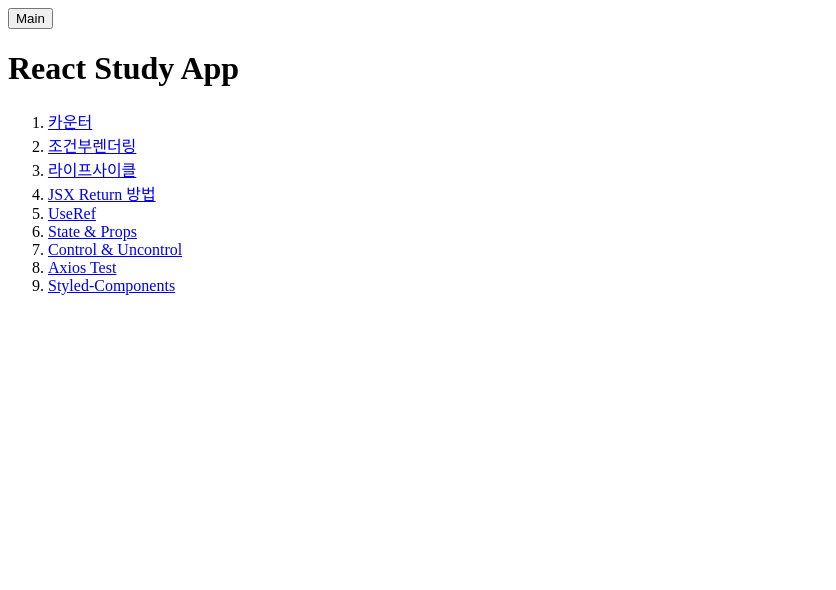
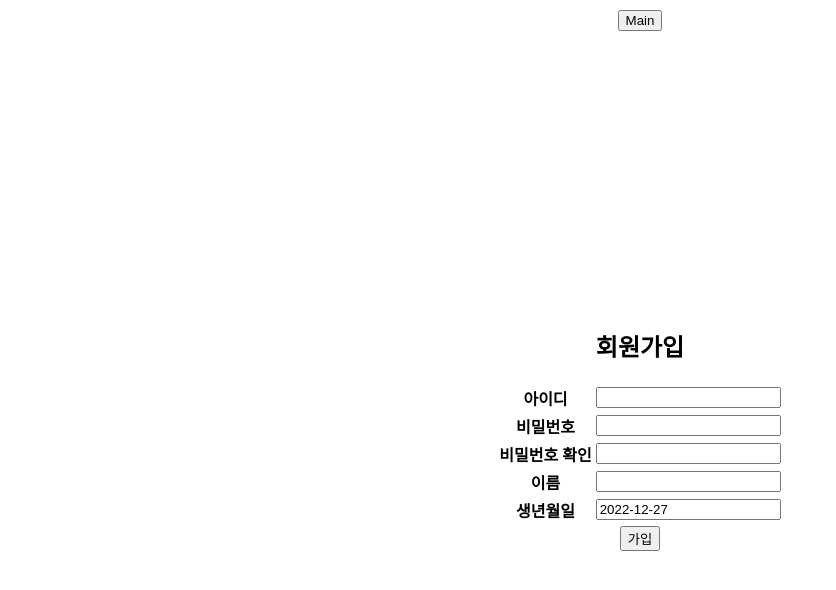
Before and after one commit to hyune7142/study-app, a React (Create React App) app: page /useMemoCallback in a window 1280 px wide. Shown: the top 590 px of the page, without its empty margins (0-836 px from the left). Built offline with nearby package versions, Linux system fonts and the light colour scheme.

Commit message:
useCallback & useMemo

```diff
--- a/src/App.tsx
+++ b/src/App.tsx
@@ -45,7 +45,7 @@
 //   }
 // `
 
-const lobalStyle = css`
+const GlobalStyle = css`
   * {box-sizing: border-box;}
 
   html, body, #root {
@@ -91,7 +91,7 @@
   return (
     <React.Fragment>
       {/* <GlobalStyled /> */}
-      {/* <Global css={GlobalStyle}> */}
+        <Global styles={GlobalStyle} />
         <RouteContainer />
       {/* </Global> */}
     </React.Fragment>
--- a/src/router/index.tsx
+++ b/src/router/index.tsx
@@ -12,6 +12,7 @@
 import ControlUncontrol from '../study/controlUncontrol';
 import AxiosComp from '../study/axios';
 import StyledComp from '../study/styledComponent';
+import UseMemoCallback from '../study/useMemo';
 
 // 192.168.0.131:8080
 
@@ -60,6 +61,11 @@
         title: 'Styled-Components',
         path: '/styled',
         element: <StyledComp />
+    },
+    {
+        title: 'useMemo & useCallback',
+        path: '/useMemoCallback',
+        element: <UseMemoCallback/>
     }
 ]
 
--- /dev/null
+++ b/src/study/useMemo/index.tsx
@@ -0,0 +1,121 @@
+import React, { useState, useCallback, useMemo } from 'react';
+
+interface FormItemParam {
+    name: string
+    type: 'text' | 'password'
+    value: string
+    onChange: (e: React.ChangeEvent<HTMLInputElement>) => void
+}
+
+
+const UseMemoCallback = () => {
+    const [id, setId] = useState('');
+    const [password, setPassword] = useState('');
+    const [password2, setPassword2] = useState('');
+    const [name, setName] = useState('');
+    const [birth, setBirth] = useState('2022-12-27');
+
+    const formItem = useCallback(({name, type, value, onChange}: FormItemParam) => {
+        return (
+            <tr key={name}>
+                <th>{name}</th>
+                <td>
+                    <input name={name} type={type} value={value} onChange={onChange} autoComplete='off'/>
+                </td>
+            </tr>
+        )
+    }, []);
+
+
+    const inputParams: FormItemParam[] = useMemo(() => {
+        return [
+            {
+                name: '아이디',
+                value: id,
+                type: 'text',
+                onChange: e => setId(e.target.value)
+            },
+            {
+                name: '비밀번호',
+                value: password,
+                type: 'password',
+                onChange: e => setPassword(e.target.value)
+            },
+            {
+                name: '비밀번호 확인',
+                value: password2,
+                type: 'password',
+                onChange: e => setPassword2(e.target.value)
+            },
+            {
+                name: '이름',
+                value: name,
+                type: 'text',
+                onChange: e => setName(e.target.value)
+            },
+            {
+                name: '생년월일',
+                value: birth,
+                type: 'text',
+                onChange: e => setBirth(e.target.value)
+            }
+        ];
+    }, [name, password, password2, id, birth])
+
+    const regist = useCallback((e: React.FormEvent<HTMLFormElement>) => {
+        e.preventDefault();
+        console.log({
+            id, password
+        })
+    }, [id, password])
+
+    return (
+        <div  id="contents">
+            <h2>회원가입</h2>
+            <form onSubmit={regist}>
+                <table>
+                    <tbody>
+                        {inputParams.map(item => formItem(item))}
+                        {/* <tr>
+                            <th>아이디</th>
+                            <td>
+                                <input type='text' value={id} onChange={e => setId(e.target.value)}/>
+                            </td>
+                        </tr>
+                        <tr>
+                            <th>비밀번호</th>
+                            <td>
+                                <input type='password' value={password} onChange={e => setPassword(e.target.value)}/>
+                            </td>
+                        </tr>
+                        <tr>
+                            <th>비밀번호확인</th>
+                            <td>
+                                <input type='password' value={password2} onChange={e => setPassword2(e.target.value)}/>
+                            </td>
+                        </tr>
+                        <tr>
+                            <th>이름</th>
+                            <td>
+                                <input type='text' value={name} onChange={e => setName(e.target.value)}/>
+                            </td>
+                        </tr>
+                        <tr>
+                            <th>생년월일</th>
+                            <td>
+                                <input type='date'value={birth} onChange={e => setBirth(e.target.value)}/>
+                            </td>
+                        </tr> */}
+                        <tr>
+                            <td colSpan={2} style={{ textAlign: 'center' }}>
+                                <button type='submit'>가입</button>
+                            </td>
+                        </tr>
+                    </tbody>
+                </table>
+            </form>
+        </div>
+    );
+};
+
+export default UseMemoCallback;
```
Also changed, not shown: src/pages/signup/index.tsx (added, +11 -0 lines), src/study/contextapi/index.tsx (added, +11 -0 lines).
